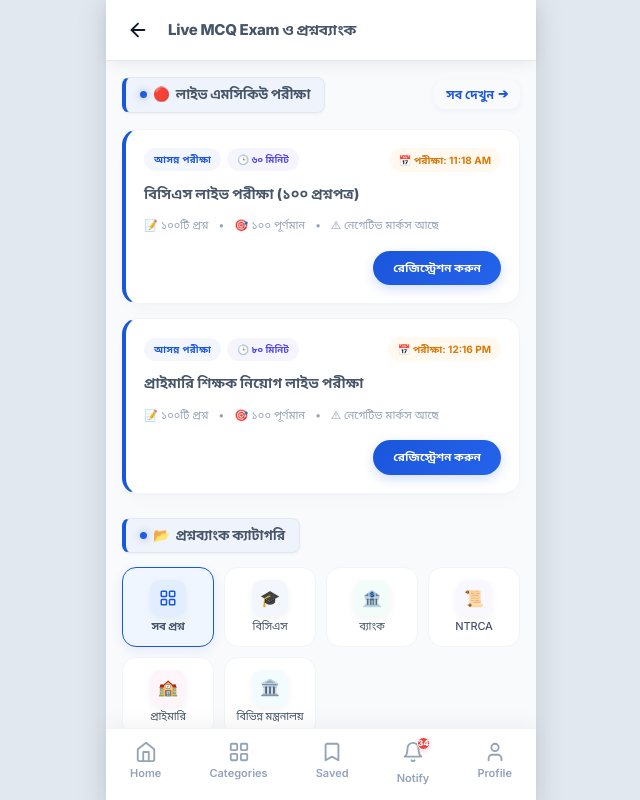
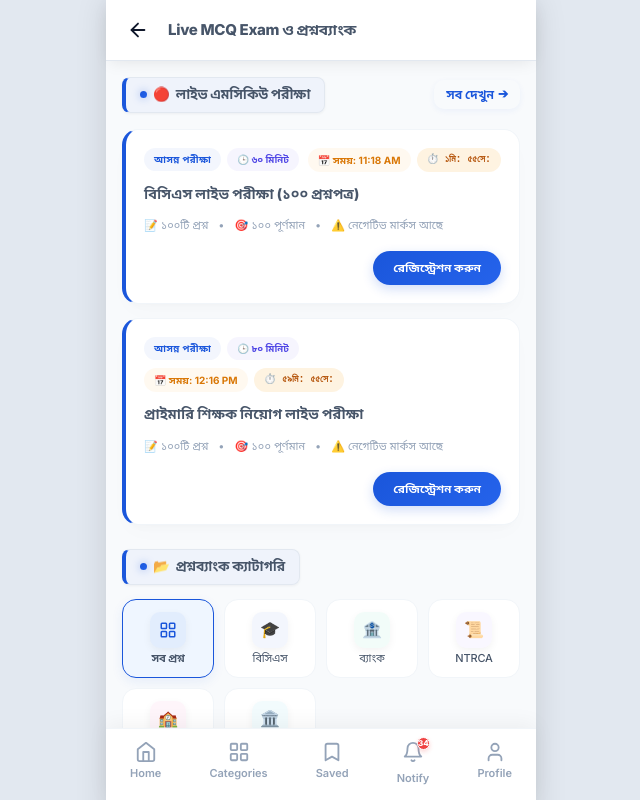
Before and after one commit to rudrodeb029/Job-Circular, a React (Vite) app: page /questions-hub in a window 1280 px wide. Shown: the top 800 px of the page, without its empty margins (319-959 px from the left). Built offline with nearby package versions, Linux system fonts and the light colour scheme; no server answers.

Commit message:
Fully hook up registrations, live ticking countdown timers, and action buttons in QuestionsHub.jsx

```diff
--- a/src/pages/QuestionsHub.jsx
+++ b/src/pages/QuestionsHub.jsx
@@ -1,8 +1,8 @@
-import React, { useState, useMemo } from 'react';
+import React, { useState, useEffect, useMemo } from 'react';
 import { useNavigate, useSearchParams } from 'react-router-dom';
 import { ArrowLeft, Clock, FileText, ChevronRight, LayoutGrid } from '../components/Icons';
 import { useAppContext } from '../context/AppContext';
-import { defaultLiveExams, getLiveExams } from '../data/liveExams';
+import { getLiveExams } from '../data/liveExams';
 import { questionsData } from '../data/questionsData';
 import BottomNav from '../components/BottomNav';
 import SearchBar from '../components/SearchBar';
@@ -24,39 +24,91 @@ export default function QuestionsHub() {
   const [activeCategory, setActiveCategory] = useState(searchParams.get('category') || 'all');
   const [searchQuery, setSearchQuery] = useState('');
 
-  // 1. Live Exams Data
-  const liveExams = useMemo(() => getLiveExams(), []);
+  // Real-time states
+  const [liveExams, setLiveExams] = useState([]);
+  const [now, setNow] = useState(Date.now());
+  const [registrations, setRegistrations] = useState({});
+  const [toastMessage, setToastMessage] = useState('');
 
-  // Format Countdown String
-  const getCountdownString = (startTimeStr) => {
-    const diff = new Date(startTimeStr) - new Date();
-    if (diff <= 0) return '';
-    const mins = Math.floor(diff / 60000);
-    const secs = Math.floor((diff % 60000) / 1000);
-    if (isEn) {
-      return `${mins}m ${secs}s`;
-    } else {
-      return `${toBengaliNumber(mins)}মি: ${toBengaliNumber(secs)}সে:`;
+  // Load state and setup clock ticker
+  useEffect(() => {
+    setLiveExams(getLiveExams());
+
+    // Load registrations
+    try {
+      const saved = JSON.parse(localStorage.getItem('registered_exams')) || {};
+      setRegistrations(saved);
+    } catch (e) {
+      console.error(e);
+    }
+
+    const interval = setInterval(() => {
+      setNow(Date.now());
+    }, 1000);
+
+    return () => clearInterval(interval);
+  }, []);
+
+  const getExamResult = (examId) => {
+    try {
+      const results = JSON.parse(localStorage.getItem('live_exam_results')) || {};
+      return results[examId];
+    } catch (e) {
+      return null;
     }
   };
 
   const getExamStatus = (exam) => {
-    const now = new Date();
-    const start = new Date(exam.startTime);
-    const end = new Date(start.getTime() + exam.duration * 60 * 1000);
+    const startMs = new Date(exam.startTime).getTime();
+    const endMs = startMs + exam.duration * 60 * 1000;
 
-    const isRegistered = state.registeredExams && state.registeredExams[exam.id];
-    const isCompleted = state.liveExamResults && state.liveExamResults[exam.id];
-
-    if (now >= end) return { type: 'ended', label: isEn ? 'Ended' : 'পরীক্ষা শেষ' };
-    if (now >= start && now < end) {
+    if (now >= startMs && now < endMs) {
+      const isCompleted = getExamResult(exam.id);
       if (isCompleted) return { type: 'submitted', label: isEn ? 'Submitted' : 'অংশগ্রহণ করেছেন' };
       return { type: 'live', label: isEn ? 'Live Now' : 'লাইভ চলছে' };
+    } else if (now < startMs) {
+      return { type: 'upcoming', label: isEn ? 'Upcoming' : 'আসন্ন পরীক্ষা' };
+    } else {
+      return { type: 'ended', label: isEn ? 'Ended' : 'পরীক্ষা শেষ' };
     }
-    return { type: 'upcoming', label: isEn ? 'Upcoming' : 'আসন্ন পরীক্ষা' };
   };
 
-  // 2. Filtered Question Papers Data
+  const getCountdownString = (startTimeStr) => {
+    const startMs = new Date(startTimeStr).getTime();
+    const diff = startMs - now;
+    if (diff <= 0) return '';
+
+    const hours = Math.floor(diff / (1000 * 60 * 60));
+    const mins = Math.floor((diff % (1000 * 60 * 60)) / (1000 * 60));
+    const secs = Math.floor((diff % (1000 * 60)) / 1000);
+
+    const pad = (num) => String(num).padStart(2, '0');
+
+    if (hours > 0) {
+      return isEn
+        ? `${hours}h ${pad(mins)}m ${pad(secs)}s`
+        : `${toBengaliNumber(hours)}ঘণ্টা ${toBengaliNumber(mins)}মি: ${toBengaliNumber(secs)}সে:`;
+    } else {
+      return isEn
+        ? `${mins}m ${pad(secs)}s`
+        : `${toBengaliNumber(mins)}মি: ${toBengaliNumber(secs)}সে:`;
+    }
+  };
+
+  const handleRegister = (examId) => {
+    const next = { ...registrations, [examId]: !registrations[examId] };
+    setRegistrations(next);
+    localStorage.setItem('registered_exams', JSON.stringify(next));
+
+    const msg = next[examId]
+      ? (isEn ? 'Registration successful for the live exam!' : 'লাইভ পরীক্ষার জন্য রেজিস্ট্রেশন সম্পন্ন হয়েছে!')
+      : (isEn ? 'Registration cancelled.' : 'রেজিস্ট্রেশন বাতিল করা হয়েছে।');
+
+    setToastMessage(msg);
+    setTimeout(() => setToastMessage(''), 3000);
+  };
+
+  // Filtered Question Papers Data
   const filteredPapers = useMemo(() => {
     let list = questionsData;
     if (activeCategory !== 'all') {
@@ -74,6 +126,27 @@ export default function QuestionsHub() {
 
   return (
     <div className="page" style={{ paddingBottom: '100px', background: 'var(--bg)' }}>
+      {/* Toast Alert popup */}
+      {toastMessage && (
+        <div style={{
+          position: 'fixed',
+          top: '80px',
+          left: '50%',
+          transform: 'translateX(-50%)',
+          background: 'var(--primary)',
+          color: 'white',
+          padding: '12px 24px',
+          borderRadius: '30px',
+          boxShadow: '0 8px 30px rgba(26, 86, 219, 0.3)',
+          fontSize: '12.5px',
+          fontWeight: 700,
+          zIndex: 9999,
+          animation: 'slideDown 0.3s ease'
+        }}>
+          {toastMessage}
+        </div>
+      )}
+
       {/* Header */}
       <div className="page-header">
         <button className="back-btn" onClick={() => navigate('/home')}>
@@ -113,8 +186,8 @@ export default function QuestionsHub() {
           <div style={{ display: 'flex', flexDirection: 'column', gap: '14px' }}>
             {liveExams.slice(0, 2).map(exam => {
               const status = getExamStatus(exam);
-              const isRegistered = state.registeredExams && state.registeredExams[exam.id];
-              const isCompleted = state.liveExamResults && state.liveExamResults[exam.id];
+              const isRegistered = !!registrations[exam.id];
+              const result = getExamResult(exam.id);
 
               let statusBg = 'rgba(26, 86, 219, 0.05)';
               let statusColor = 'var(--primary)';
@@ -164,7 +237,7 @@ export default function QuestionsHub() {
                         alignItems: 'center',
                         gap: '4px'
                       }}>
-                        {status.type === 'live' && <span className="pulse-dot" style={{ width: '6px', height: '6px', background: '#ef4444', borderRadius: '50%', display: 'inline-block' }}></span>}
+                        {status.type === 'live' && <span className="pulse-dot" style={{ width: '6px', height: '6px', background: '#ef4444', borderRadius: '50%', display: 'inline-block', animation: 'pulse 1.5s infinite' }}></span>}
                         {status.label}
                       </span>
                       <span style={{
@@ -181,6 +254,7 @@ export default function QuestionsHub() {
                     </div>
 
                     {status.type === 'upcoming' && (
+                      <div style={{ display: 'flex', gap: '6px', flexWrap: 'wrap' }}>
                         <span style={{
                           fontSize: '10px',
                           fontWeight: 700,
@@ -192,9 +266,25 @@ export default function QuestionsHub() {
                           alignItems: 'center',
                           gap: '4px'
                         }}>
-                        📅 {isEn ? 'Time: ' : 'পরীক্ষা: '}
+                          📅 {isEn ? 'Time: ' : 'সময়: '}
                           {new Date(exam.startTime).toLocaleTimeString([], { hour: '2-digit', minute: '2-digit' })}
                         </span>
+
+                        <span style={{
+                          fontSize: '10px',
+                          fontWeight: 700,
+                          color: '#b45309',
+                          background: 'rgba(245, 158, 11, 0.12)',
+                          padding: '4px 10px',
+                          borderRadius: '20px',
+                          fontFamily: 'monospace',
+                          display: 'inline-flex',
+                          alignItems: 'center',
+                          gap: '4px'
+                        }}>
+                          ⏱️ {getCountdownString(exam.startTime)}
+                        </span>
+                      </div>
                     )}
                   </div>
 
@@ -213,11 +303,19 @@ export default function QuestionsHub() {
                     </span>
                     <span>•</span>
                     <span style={{ display: 'inline-flex', alignItems: 'center', gap: '3px' }}>
-                      ⚠ {isEn ? 'Negative Marks' : 'নেগেটিভ মার্কস আছে'}
+                      ⚠️ {isEn ? 'Negative Marks' : 'নেগেটিভ মার্কস আছে'}
                     </span>
                   </div>
 
-                  <div style={{ display: 'flex', justifyContent: 'flex-end' }}>
+                  <div style={{ display: 'flex', justifyContent: 'flex-end', alignItems: 'center', gap: '10px' }}>
+                    {status.type === 'completed' && result && (
+                      <div style={{ fontSize: '11.5px', color: 'var(--success)', fontWeight: 800, marginRight: 'auto' }}>
+                        🏆 {isEn
+                          ? `Score: ${result.score}/${result.total}`
+                          : `স্কোর: ${toBengaliNumber(result.score)}/${toBengaliNumber(result.total)}`}
+                      </div>
+                    )}
+
                     {status.type === 'live' ? (
                       <button
                         onClick={() => navigate(`/live-exam-room/${exam.id}`)}
@@ -261,24 +359,28 @@ export default function QuestionsHub() {
                       </button>
                     ) : (
                       <button
+                        onClick={() => handleRegister(exam.id)}
                         style={{
                           width: 'auto',
                           padding: '8px 20px',
                           borderRadius: '30px',
-                          border: 'none',
-                          background: isRegistered ? '#e2e8f0' : 'linear-gradient(135deg, var(--primary) 0%, #2563eb 100%)',
-                          color: isRegistered ? 'var(--text-muted)' : '#ffffff',
+                          border: isRegistered ? '1.5px solid #10b981' : 'none',
+                          background: isRegistered ? 'rgba(16, 185, 129, 0.05)' : 'linear-gradient(135deg, var(--primary) 0%, #2563eb 100%)',
+                          color: isRegistered ? '#047857' : '#ffffff',
                           fontWeight: 800,
                           fontSize: '11.5px',
-                          cursor: isRegistered ? 'default' : 'pointer',
+                          cursor: 'pointer',
                           boxShadow: isRegistered ? 'none' : '0 4px 12px rgba(26, 86, 219, 0.2)',
                           display: 'flex',
                           alignItems: 'center',
                           gap: '6px'
                         }}
-                        disabled={isRegistered}
                       >
-                        <span>{isRegistered ? (isEn ? 'Registered' : 'নিবন্ধিত') : (isEn ? 'Register Now' : 'রেজিস্ট্রেশন করুন')}</span>
+                        <span>
+                          {isRegistered
+                            ? (isEn ? 'Registered & Participating' : 'অংশগ্রহণ নিশ্চিত করা হয়েছে')
+                            : (isEn ? 'Register Now' : 'রেজিস্ট্রেশন করুন')}
+                        </span>
                       </button>
                     )}
                   </div>
```
Lines whose indentation alone changed are shown as unchanged.
